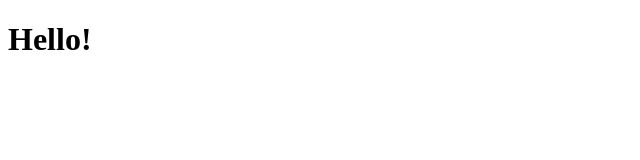
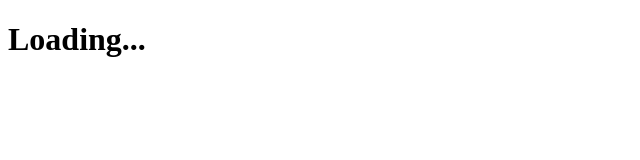
Before and after one commit to dimitraweinstein/list-details-react-hooks, a React app: page /1 in a window 1280 px wide. Shown: the top 160 px of the page, without its empty margins (0-640 px from the left). Built offline with nearby package versions, Linux system fonts and the light colour scheme.

Commit message:
set loading state in detail component and test is now passing for detail

```diff
--- a/src/containers/RickAndMortyDetailList.jsx
+++ b/src/containers/RickAndMortyDetailList.jsx
@@ -3,7 +3,9 @@ import Character from '../components/characters/Character';
 import { fetchOneCharacter } from '../services/rickAndMortyApi';
 
 const RickAndMortyDetailList = () => {
-  return <h1>Hello!</h1>;
+  const [ loading, setLoading ] = useState(true);
+
+  if(loading) return <h1>Loading...</h1>;
 };
 
 export default RickAndMortyDetailList;
```
Also changed, not shown: 1 other file (tests, documents, lock files or other folders).
